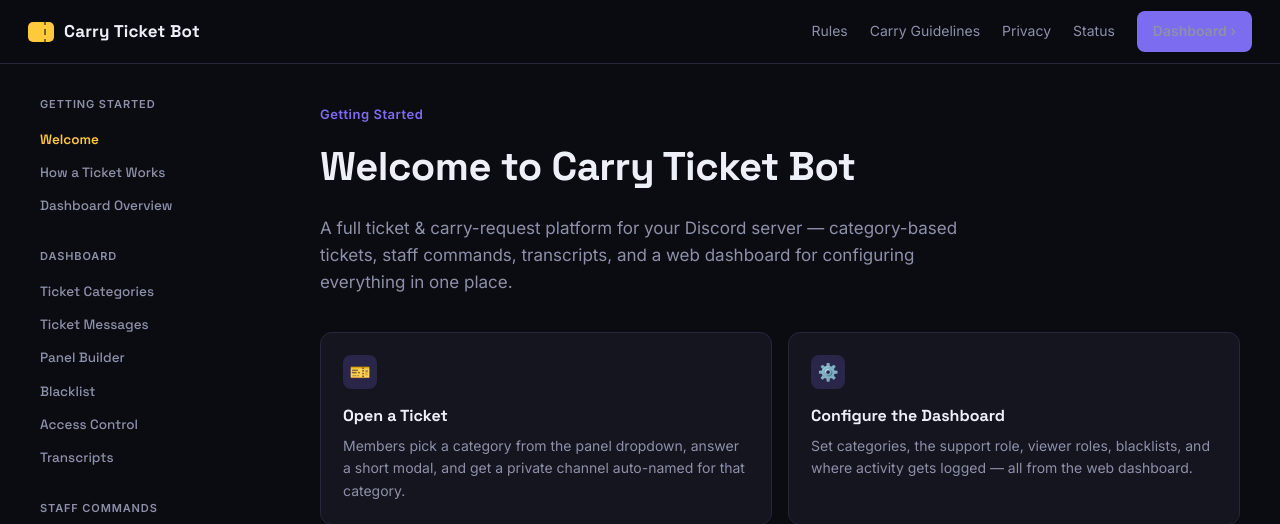
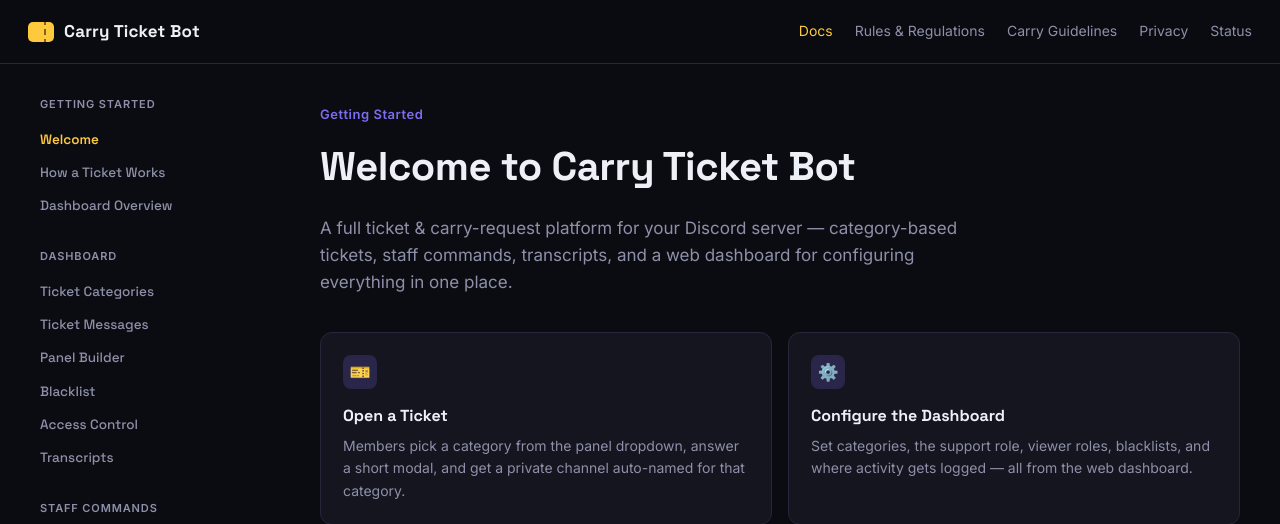
Before and after one commit to sirxpl/ticket-bot, a Flask app: template bot/templates/docs.html in a window 1280 px wide. Shown: the top 524 px of the page. Run offline with Flask 3, Linux system fonts and the light colour scheme; the template is opened without the code that fills it, so the values that code supplies are empty; the visitor is signed in with stand-in values (Sample User, id 1); a database or web service that is not in the repository returns one stand-in record (values such as "Sample title").

Commit message:
Update navigation structure and styles in docs.html

```diff
--- a/bot/templates/docs.html
+++ b/bot/templates/docs.html
@@ -39,7 +39,7 @@
     background:rgba(11,12,18,0.9);
     backdrop-filter:blur(10px);
   }
-  .brand{display:flex; align-items:center; gap:10px; font-weight:700; font-size:17px; letter-spacing:0.2px;}
+  .brand{display:flex; align-items:center; gap:10px; font-weight:700; font-size:17px; letter-spacing:0.2px; color:var(--text); text-decoration:none;}
   .brand .stub{
     width:26px; height:20px; background:var(--yellow); border-radius:5px; position:relative;
   }
@@ -47,9 +47,9 @@
     content:""; position:absolute; left:60%; top:-3px; bottom:-3px; width:0;
     border-left:2px dashed #0b0c1288;
   }
-  .topbar-right{display:flex; align-items:center; gap:22px; font-size:14px; color:var(--muted);}
-  .topbar-right a{color:var(--muted); text-decoration:none;}
-  .topbar-right a:hover{color:var(--text);}
+  .topnav{display:flex; align-items:center; gap:22px; font-size:14px; color:var(--muted);}
+  .topnav a{color:var(--muted); text-decoration:none;}
+  .topnav a:hover, .topnav a.active{color:var(--yellow);}
   .dash-btn{
     background:var(--indigo); color:white; padding:9px 16px; border-radius:8px; font-weight:600;
     display:flex; align-items:center; gap:6px; text-decoration:none;
@@ -150,13 +150,13 @@
 <body>
 
 <div class="topbar">
-  <div class="brand"><span class="stub"></span> Carry Ticket Bot</div>
-  <div class="topbar-right">
-    <a href="/rules">Rules</a>
-    <a href="/guidelines">Carry Guidelines</a>
-    <a href="/privacy">Privacy</a>
-    <a href="/status">Status</a>
-    <a href="/" class="dash-btn">Dashboard ›</a>
+  <a href="{{ url_for('home') }}" class="brand"><span class="stub"></span> Carry Ticket Bot</a>
+  <div class="topnav">
+    <a href="{{ url_for('docs') }}" class="active">Docs</a>
+    <a href="{{ url_for('rules') }}">Rules &amp; Regulations</a>
+    <a href="{{ url_for('guidelines') }}">Carry Guidelines</a>
+    <a href="{{ url_for('privacy_policy') }}">Privacy</a>
+    <a href="{{ url_for('status_page') }}">Status</a>
   </div>
 </div>
 
```
